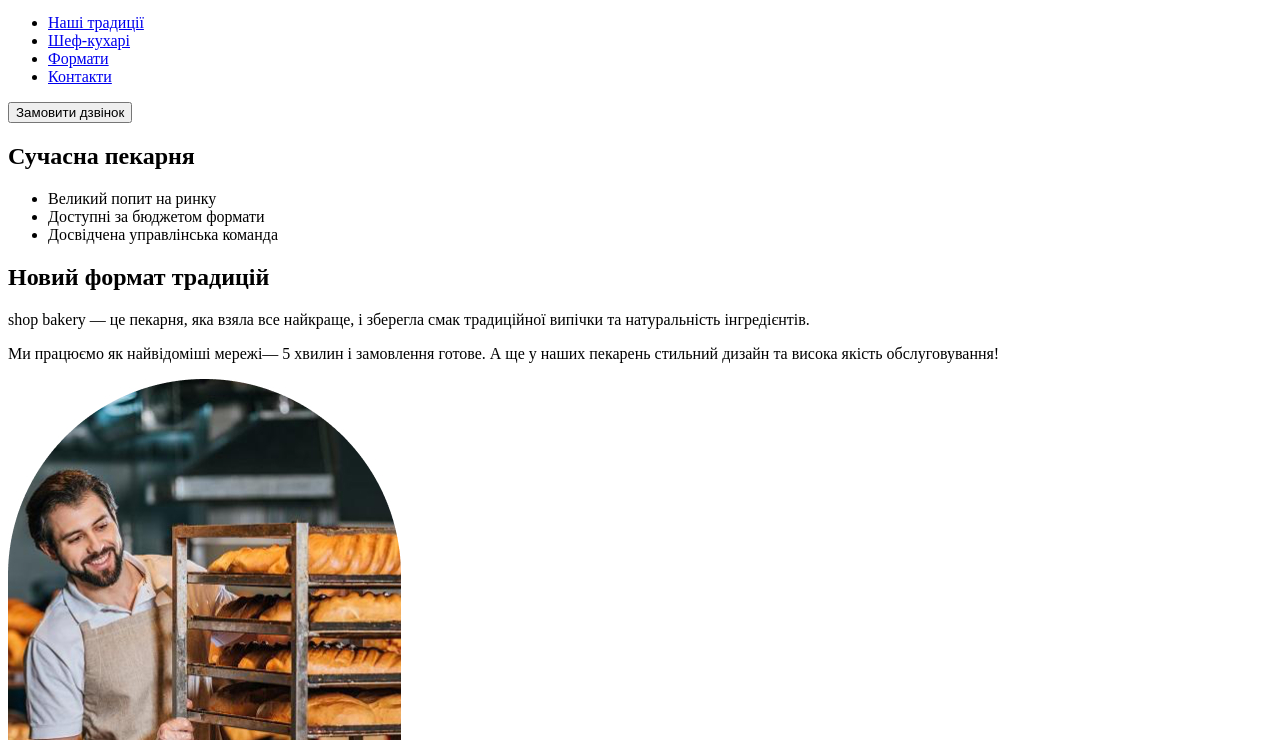
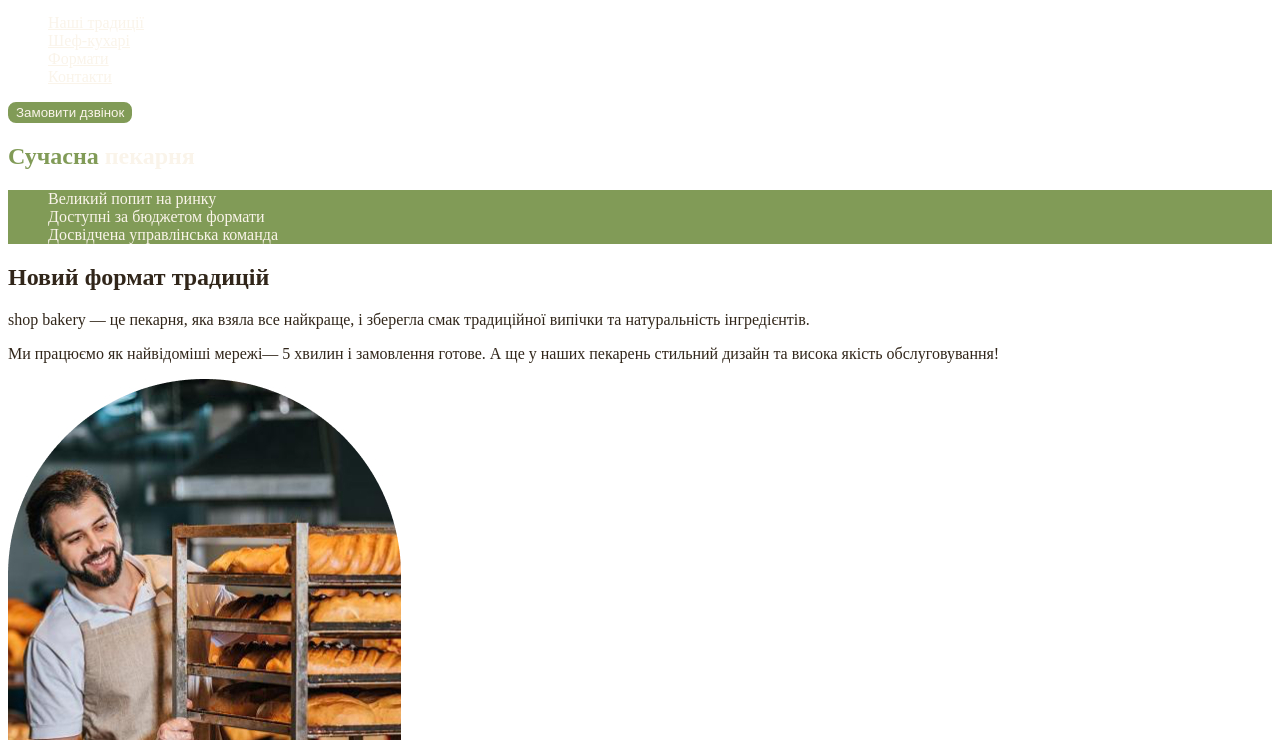
Before and after one commit to SavYar2024/FULL_STACK_PROJECT, a plain HTML site: page index.html in a window 1280 px wide. Shown: the part 60-800 px from the top of the page. Drawn offline with Linux system fonts and the light colour scheme.

Commit message:
Add styles.css and css variables

```diff
--- /dev/null
+++ b/css/styles.css
@@ -0,0 +1,57 @@
+:root {
+    --color-primary-dark:#31261A;
+    --color-primary-light: #faf4ea;
+    --color-brand-light: #819B57;
+    --color-brand-dark: #465929;
+}
+
+/* Base */
+body {
+    color: var(--color-primary-dark);
+}
+
+ul {
+    list-style-type: none;
+}
+
+/* Button */
+.button{
+    color: var(--color-primary-light);
+    background-color: var(--color-brand-light);
+    border: 2px solid var(--color-brand-light);
+    border-radius: 8px;
+    cursor: pointer;
+}
+
+.button:hover {
+    color: var(--color-brand-dark);
+    background-color: transparent;
+    }
+
+/* Link */
+.link {
+color: var(--color-primary-light);
+}
+
+.link:hover {
+    color: var(--color-brand-light);
+}
+
+/* Hero section */
+.hero-title {
+    color:var(--color-primary-light);
+}
+
+.hero-title .accent {
+    color: var(--color-brand-light);
+}
+
+/* Advantages section */
+.advantages-list {
+    color: var(--color-primary-light);
+    background-color: var(--color-brand-light);
+}
+
+.section-title .accent {
+    color: var(--color-brand-dark);
+}
--- a/index.html
+++ b/index.html
@@ -4,6 +4,7 @@
     <meta charset="UTF-8" />
     <meta name="viewport" content="width=device-width, initial-scale=1.0" />
     <title>Сучасна пекарня</title>
+    <link rel="stylesheet" href="./css/styles.css" />
   </head>
   <body>
     <header>
@@ -12,25 +13,25 @@
           <img src="./images/logo.svg" alt="Логотип Сучасної пекарні" />
         </a>
         <ul>
-          <li><a href="#traditions-section">Наші традиції</a></li>
-          <li><a href="#chefs-section">Шеф-кухарі</a></li>
-          <li><a href="#formats-section">Формати</a></li>
-          <li><a href="#contact-section">Контакти</a></li>
+          <li><a class="link" href="#traditions-section">Наші традиції</a></li>
+          <li><a class="link" href="#chefs-section">Шеф-кухарі</a></li>
+          <li><a class="link" href="#formats-section">Формати</a></li>
+          <li><a class="link" href="#contact-section">Контакти</a></li>
         </ul>
       </nav>
-      <button type="button">Замовити дзвінок</button>
+      <button class="button" type="button">Замовити дзвінок</button>
     </header>
     <main>
       <section>
-        <h1>Сучасна пекарня</h1>
+        <h1 class="hero-title"><span class="accent">Сучасна</span> пекарня</h1>
       </section>
       <section id="traditions-section">
-        <ul>
+        <ul class="advantages-list">
           <li>Великий попит на ринку</li>
           <li>Доступні за бюджетом формати</li>
           <li>Досвідчена управлінська команда</li>
         </ul>
-        <h2>Новий формат традицій</h2>
+        <h2 class="section-title">Новий формат традицій</h2>
         <p>
           <span>shop bakery</span> — це пекарня, яка взяла все найкраще, і
           зберегла смак традиційної випічки та натуральність інгредієнтів.
@@ -46,7 +47,9 @@
         />
       </section>
       <section id="chefs-section">
-        <h2>Наші найкращі шеф -кухарі</h2>
+        <h2 class="section-title">
+          Наші найкращі <span class="accent">шеф-кухарі</span>
+        </h2>
         <ul>
           <li>
             <article>
@@ -72,7 +75,7 @@
         </ul>
       </section>
       <section id="formats-section">
-        <h2>Формати</h2>
+        <h2 class="section-title">Формати</h2>
         <ul>
           <li>
             <article>
@@ -92,7 +95,7 @@
         </ul>
       </section>
       <section id="contact-section">
-        <h2>Приєднуйся до мережі пекарень</h2>
+        <h2 class="section-title">Приєднуйся до мережі пекарень</h2>
         <iframe
           src="https://www.google.com/maps/embed?pb=!1m18!1m12!1m3!1d2540.1638712576996!2d30.488658577030165!3d50.456673086915124!2m3!1f0!2f0!3f0!3m2!1i1024!2i768!4f13.1!3m3!1m2!1s0x40d4ce637bfe1717%3A0x5370c2254ad1b952!2z0LLRg9C70LjRhtGPINCh0ZbRh9C-0LLQuNGFINCh0YLRgNGW0LvRjNGG0ZbQsiwgNTQsINCa0LjRl9CyLCAwMjAwMA!5e0!3m2!1suk!2sua!4v1705583514529!5m2!1suk!2sua"
           width="603"
```
